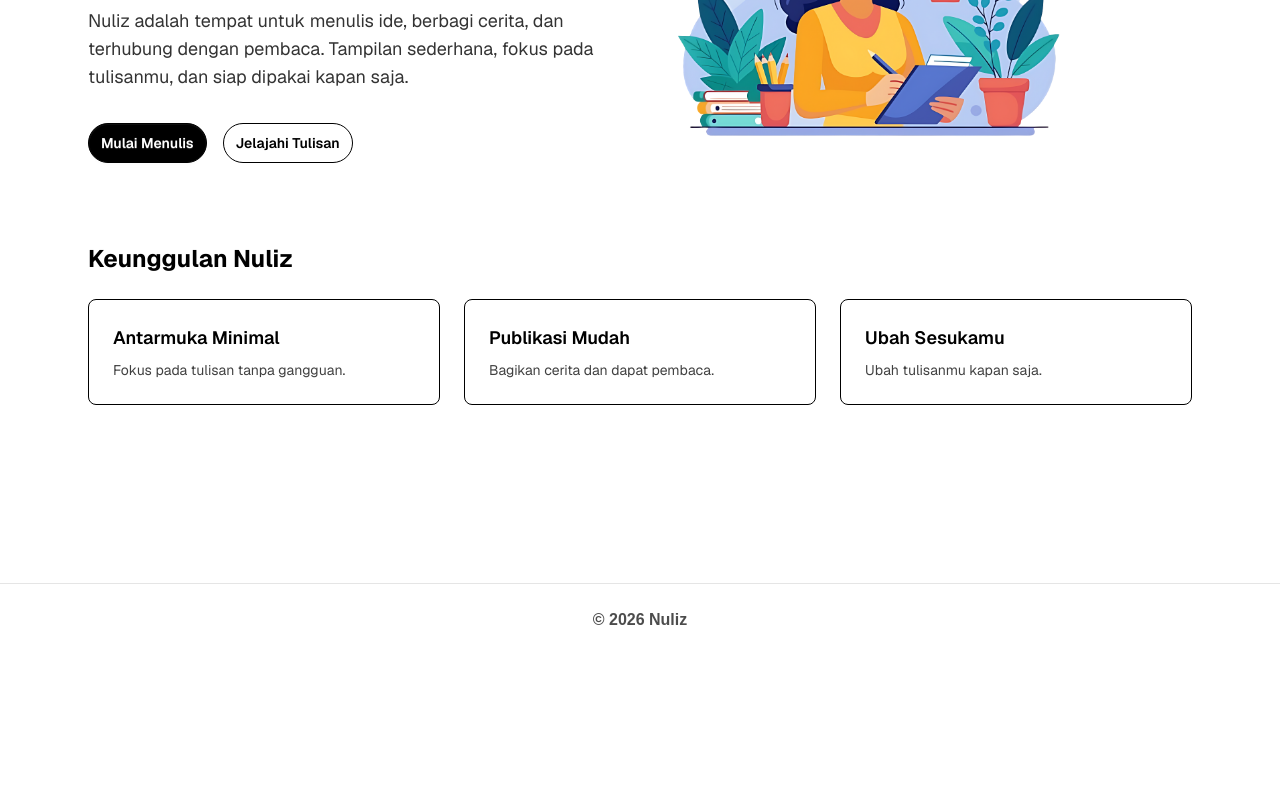
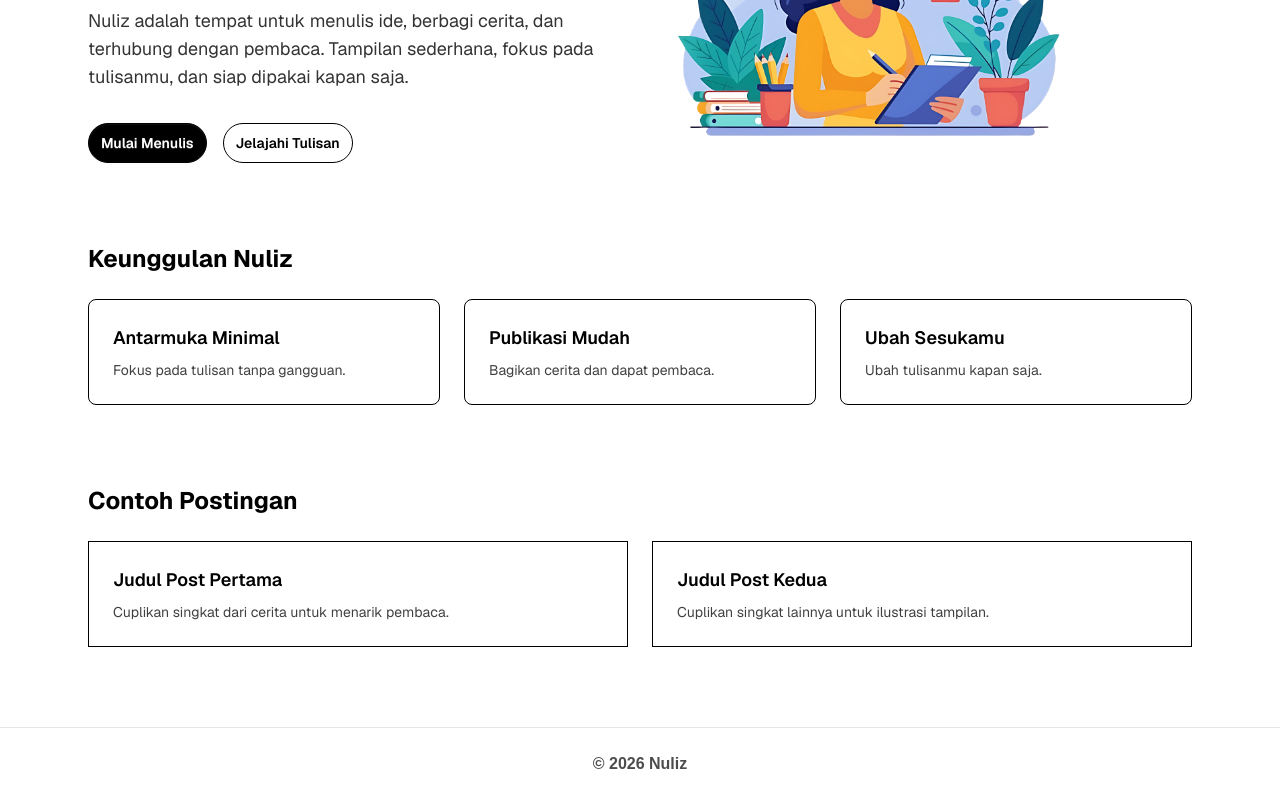
Before and after one commit to raihan-ys/nuliz, a Next.js app in the folder nextjs/: page / in a window 1280 px wide. Shown: the part 336-1136 px from the top of the page. Before the commit the page ends 992 px from the top, so only its background shows below. Built offline with nearby package versions, Linux system fonts and the light colour scheme.

Commit message:
Tambah desain di landing page

```diff
--- a/nextjs/app/page.jsx
+++ b/nextjs/app/page.jsx
@@ -61,6 +61,21 @@
             </div>
           </div>
         </section>
+
+         <section id="posts" className="mt-20">
+          <h2 className="text-2xl font-bold">Contoh Postingan</h2>
+          <div className="mt-6 grid gap-6 sm:grid-cols-2">
+            <article className="border border-black p-6">
+              <h3 className="text-lg font-semibold">Judul Post Pertama</h3>
+              <p className="mt-2 text-sm text-black/75">Cuplikan singkat dari cerita untuk menarik pembaca.</p>
+            </article>
+
+            <article className="border border-black p-6">
+              <h3 className="text-lg font-semibold">Judul Post Kedua</h3>
+              <p className="mt-2 text-sm text-black/75">Cuplikan singkat lainnya untuk ilustrasi tampilan.</p>
+            </article>
+          </div>
+        </section>
       </main>
     </div>
   );
```
